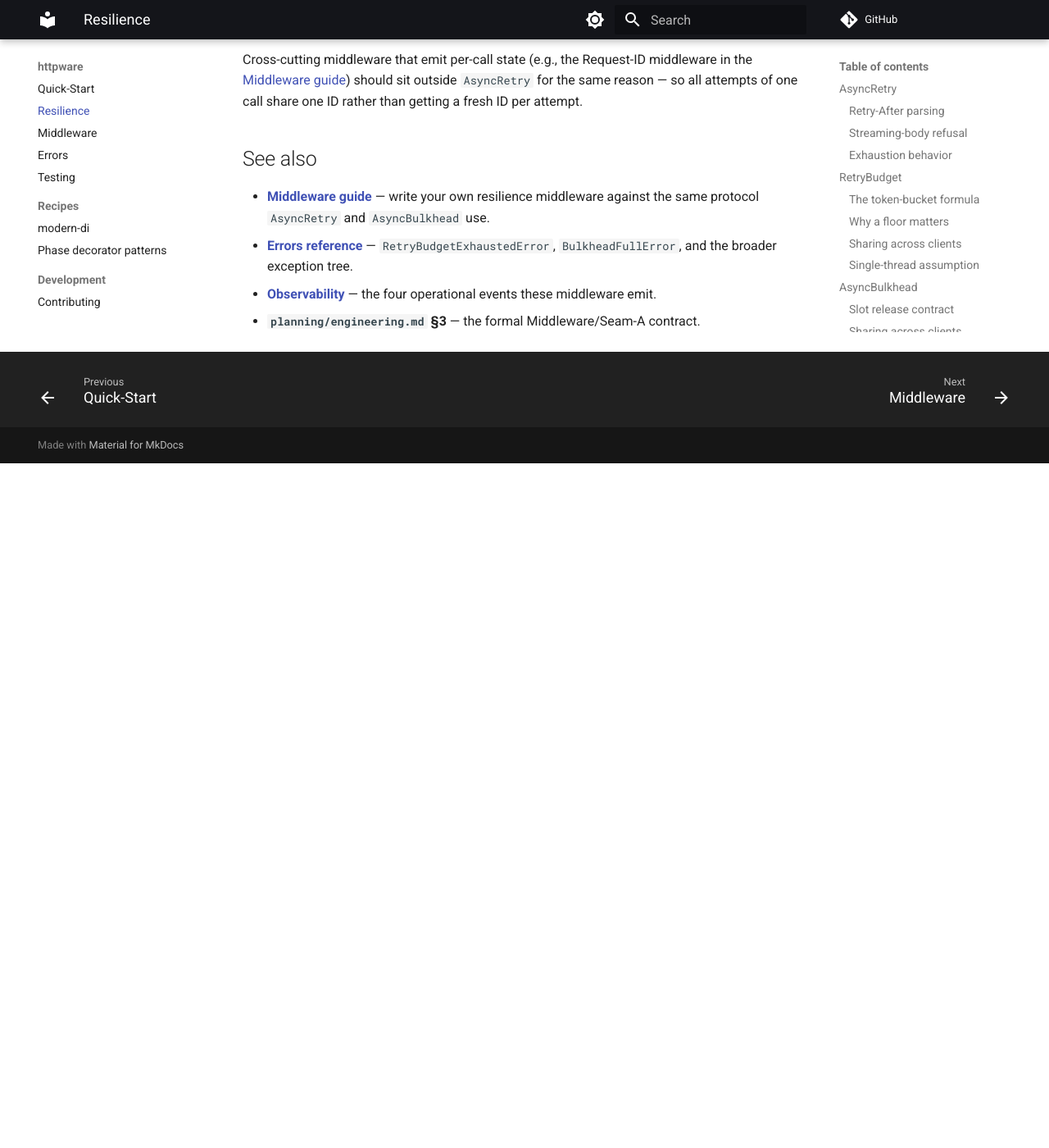
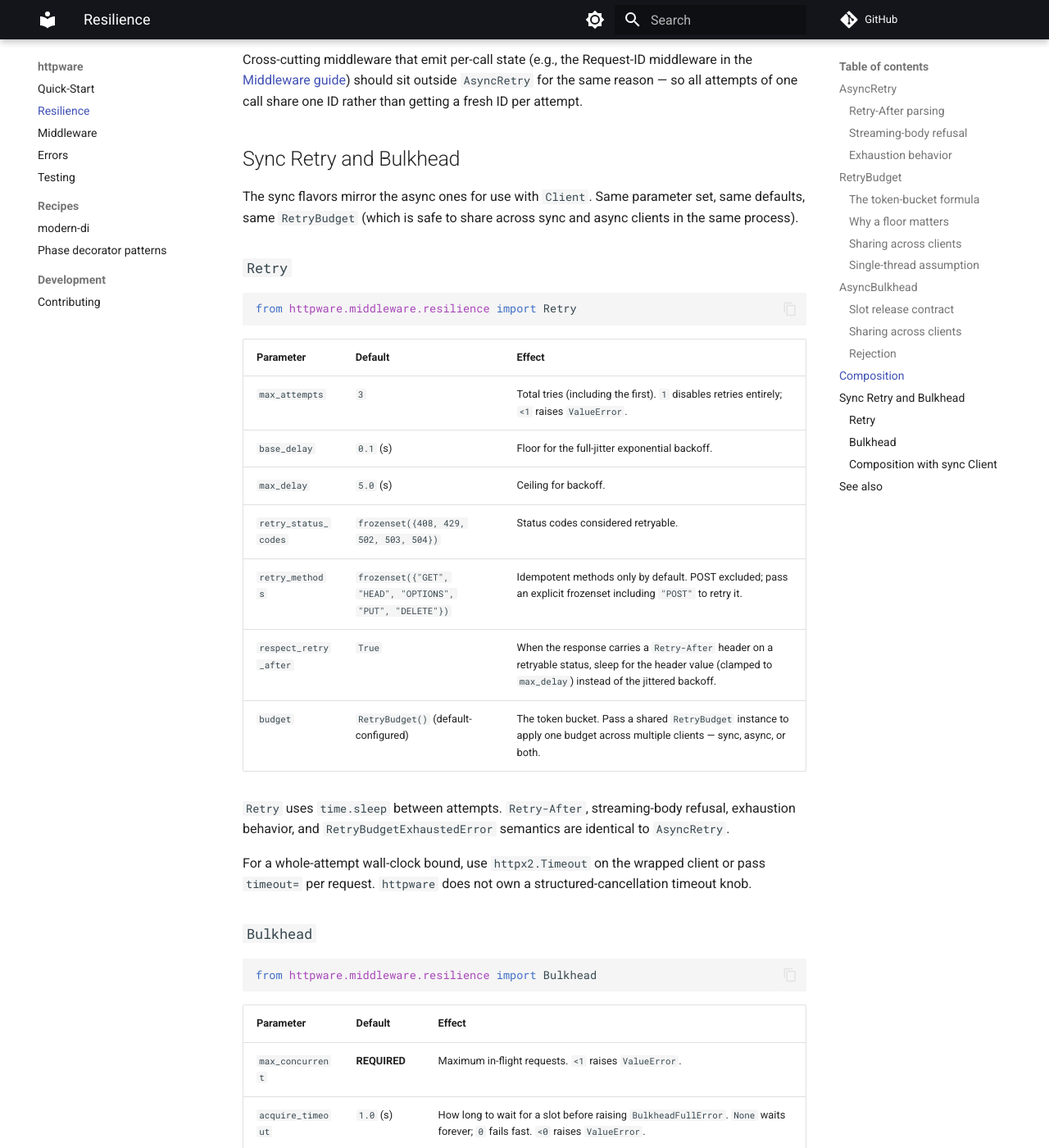
Before and after one commit to modern-python/httpware, an MkDocs documentation site: the page built from docs/resilience.md, in a window 1280 px wide and 1400 px high, scrolled down 4883 px. Shown: the whole window at 82% size. Built offline with MkDocs 1.6.1 and Material for MkDocs 9.7.7, drawn with Linux system fonts in a browser that asks for light colours; comment, search, counter and statistics services are not loaded; before the commit the page ends 5448 px from its top, so only the background shows below that; some of the changed text lies outside the part shown.

Commit message:
docs: add sync Client + sync middleware/Retry/Bulkhead sections

````diff
--- a/docs/resilience.md
+++ b/docs/resilience.md
@@ -168,6 +168,62 @@ Flipping the order (`[AsyncRetry, AsyncBulkhead]`) means each retry attempt grab
 
 Cross-cutting middleware that emit per-call state (e.g., the Request-ID middleware in the [Middleware guide](middleware.md)) should sit outside `AsyncRetry` for the same reason — so all attempts of one call share one ID rather than getting a fresh ID per attempt.
 
+## Sync Retry and Bulkhead
+
+The sync flavors mirror the async ones for use with `Client`. Same parameter set, same defaults, same `RetryBudget` (which is safe to share across sync and async clients in the same process).
+
+### `Retry`
+
+```python
+from httpware.middleware.resilience import Retry
+```
+
+| Parameter | Default | Effect |
+|---|---|---|
+| `max_attempts` | `3` | Total tries (including the first). `1` disables retries entirely; `<1` raises `ValueError`. |
+| `base_delay` | `0.1` (s) | Floor for the full-jitter exponential backoff. |
+| `max_delay` | `5.0` (s) | Ceiling for backoff. |
+| `retry_status_codes` | `frozenset({408, 429, 502, 503, 504})` | Status codes considered retryable. |
+| `retry_methods` | `frozenset({"GET", "HEAD", "OPTIONS", "PUT", "DELETE"})` | Idempotent methods only by default. POST excluded; pass an explicit frozenset including `"POST"` to retry it. |
+| `respect_retry_after` | `True` | When the response carries a `Retry-After` header on a retryable status, sleep for the header value (clamped to `max_delay`) instead of the jittered backoff. |
+| `budget` | `RetryBudget()` (default-configured) | The token bucket. Pass a shared `RetryBudget` instance to apply one budget across multiple clients — sync, async, or both. |
+
+`Retry` uses `time.sleep` between attempts. `Retry-After`, streaming-body refusal, exhaustion behavior, and `RetryBudgetExhaustedError` semantics are identical to `AsyncRetry`.
+
+For a whole-attempt wall-clock bound, use `httpx2.Timeout` on the wrapped client or pass `timeout=` per request. `httpware` does not own a structured-cancellation timeout knob.
+
+### `Bulkhead`
+
+```python
+from httpware.middleware.resilience import Bulkhead
+```
+
+| Parameter | Default | Effect |
+|---|---|---|
+| `max_concurrent` | **REQUIRED** | Maximum in-flight requests. `<1` raises `ValueError`. |
+| `acquire_timeout` | `1.0` (s) | How long to wait for a slot before raising `BulkheadFullError`. `None` waits forever; `0` fails fast. `<0` raises `ValueError`. |
+
+`Bulkhead` is backed by `threading.Semaphore`. Slot release follows the same `try/finally` contract as `AsyncBulkhead` — success, exception, and (in sync land) interrupt-style exceptions all release the slot.
+
+> **Per-world Bulkhead.** A `Bulkhead` (sync) and an `AsyncBulkhead` are separate primitives backed by `threading.Semaphore` and `asyncio.Semaphore` respectively. A single Bulkhead instance cannot enforce a joint cap across sync + async clients in the same process. If you need that, create both with the same `max_concurrent`; the OS will not coordinate the two but the policy intent is documented.
+
+### Composition with sync `Client`
+
+```python
+from httpware import Client
+from httpware.middleware.resilience import Bulkhead, Retry
+
+
+with Client(
+    base_url="https://api.example.com",
+    middleware=[
+        Bulkhead(max_concurrent=10),
+        Retry(),
+    ],
+) as client:
+    client.get("/users/1")
+```
+
 ## See also
 
 - **[Middleware guide](middleware.md)** — write your own resilience middleware against the same protocol `AsyncRetry` and `AsyncBulkhead` use.
````
Also changed, not shown: README.md (+26 -1 lines), docs/errors.md (+2 -0 lines), docs/index.md (+25 -3 lines), docs/middleware.md (+56 -0 lines), docs/testing.md (+23 -0 lines).
